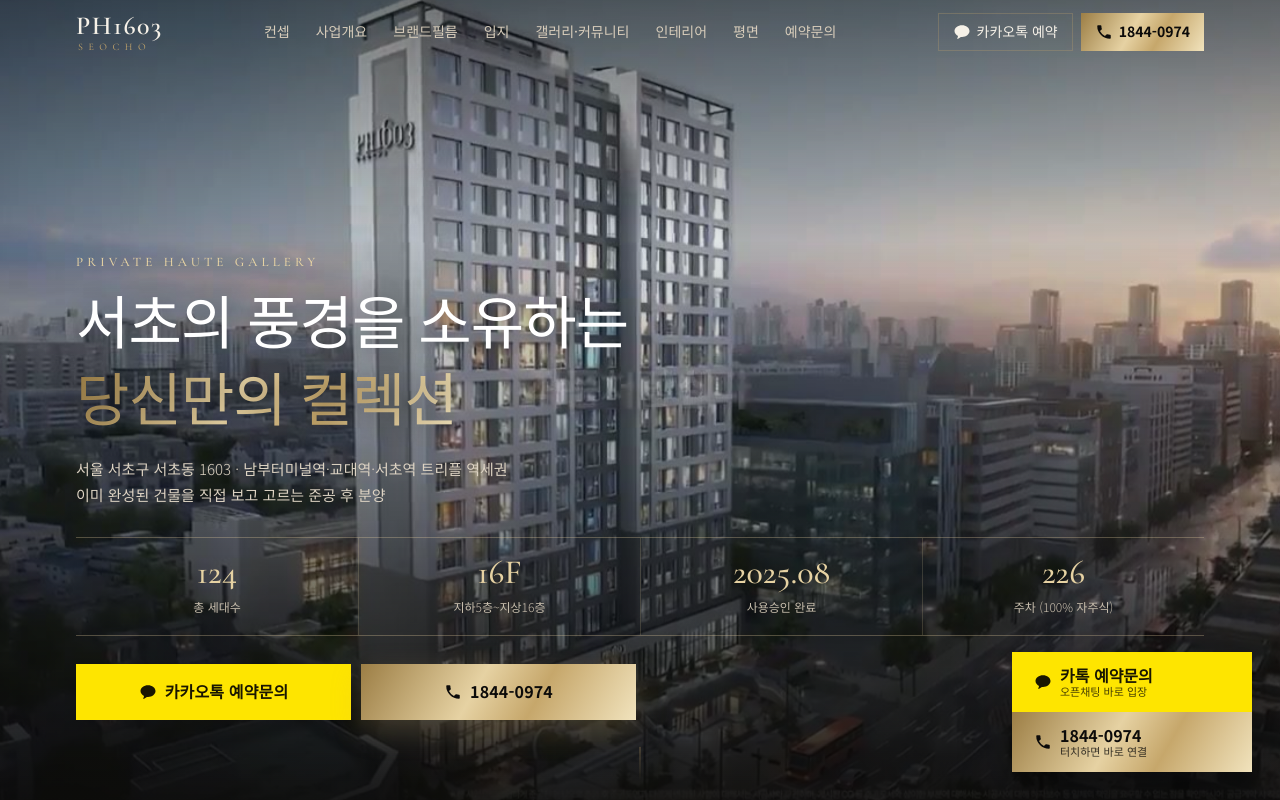
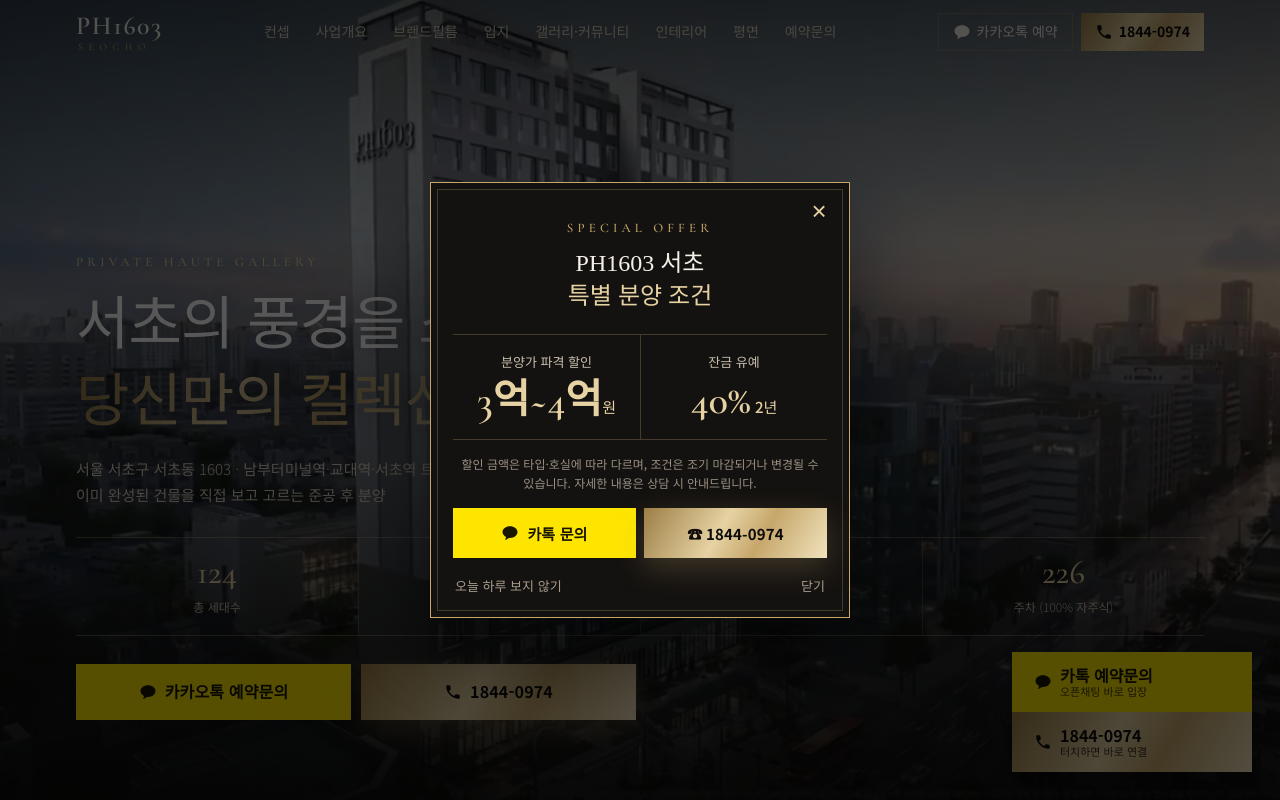
Before and after one commit to jmjj990312-afk/ph1603, a plain HTML site: page index.html in a window 1280 px wide. Shown: the top 800 px of the page. Drawn offline with nearby package versions, Linux system fonts and the light colour scheme.

Commit message:
분양 조건 팝업 추가 (할인 3억~4억, 잔금 40% 2년 유예)
Co-Authored-By: Claude Opus 5.5 <noreply@anthropic.com>

```diff
--- a/index.html
+++ b/index.html
@@ -239,6 +239,29 @@ footer button{background:none;border:0;color:var(--gold2);text-decoration:underl
 .toast b{color:var(--gold2);font-weight:500}
 .toast button{margin-top:10px;width:100%;padding:11px;border:0;background:var(--goldg);color:var(--bk);font-weight:700;font-size:14px;cursor:pointer;font-family:inherit}
 @media (min-width:900px){.toast{bottom:28px;left:28px;transform:none}}
+
+/* 분양 조건 팝업 */
+.promo{position:fixed;inset:0;z-index:95;background:rgba(0,0,0,.66);display:flex;align-items:center;justify-content:center;padding:16px;animation:fd .5s ease}
+.promo[hidden]{display:none}
+.pin{position:relative;width:100%;max-width:420px;background:var(--bk2);color:var(--ivory);border:1px solid var(--gold);padding:34px 22px 16px;text-align:center;box-shadow:0 30px 80px rgba(0,0,0,.5)}
+.pin::before{content:"";position:absolute;inset:6px;border:1px solid var(--line);pointer-events:none}
+.pin .en{color:var(--gold)}
+.pin h3{font-family:var(--serif);font-weight:500;font-size:24px;line-height:1.4;margin:8px 0 20px}
+.pin h3 em{font-style:normal;color:var(--gold2)}
+.px{position:absolute;top:10px;right:12px;width:36px;height:36px;background:none;border:0;color:var(--gold2);font-size:26px;line-height:1;cursor:pointer;z-index:1}
+.offer{display:grid;grid-template-columns:minmax(0,1fr) minmax(0,1fr);border-top:1px solid var(--line);border-bottom:1px solid var(--line)}
+.offer div{padding:16px 4px}
+.offer div+div{border-left:1px solid var(--line)}
+.offer span{display:block;font-size:13px;color:#c9bfae}
+.offer b{display:block;font-family:var(--en);font-weight:600;font-size:clamp(30px,9vw,40px);line-height:1.15;color:var(--gold2);margin-top:4px}
+.offer b{white-space:nowrap}
+@media (max-width:380px){.offer{grid-template-columns:minmax(0,1fr)}.offer div+div{border-left:0;border-top:1px solid var(--line)}.offer div{padding:12px 4px}}
+.offer small{font-family:'Noto Sans KR',sans-serif;font-size:15px;font-weight:500}
+.pnote{font-size:12px;color:#9a9083;margin:14px 2px 16px;line-height:1.6}
+.pbtn{display:grid;grid-template-columns:minmax(0,1fr) minmax(0,1fr);gap:8px}
+.pbtn .btn{min-height:50px;font-size:15px;padding:10px 8px}
+.pfoot{display:flex;justify-content:space-between;margin-top:12px;position:relative;z-index:1}
+.pfoot button{background:none;border:0;color:#a89d8d;font-size:13px;cursor:pointer;font-family:inherit;padding:6px 2px}
 
 /* popup */
 .pop{position:fixed;inset:0;z-index:90;background:rgba(0,0,0,.6);display:none;align-items:center;justify-content:center;padding:16px}
@@ -651,6 +674,24 @@ footer button{background:none;border:0;color:var(--gold2);text-decoration:underl
   <a class="f2" href="tel:18440974"><svg class="i" viewBox="0 0 24 24"><path d="M6.6 10.8a15.1 15.1 0 0 0 6.6 6.6l2.2-2.2c.3-.3.7-.4 1-.2 1.1.4 2.3.6 3.6.6.6 0 1 .4 1 1V20c0 .6-.4 1-1 1A17 17 0 0 1 3 4c0-.6.4-1 1-1h3.5c.6 0 1 .4 1 1 0 1.3.2 2.5.6 3.6.1.3 0 .7-.2 1z"/></svg><span>1844-0974<small>터치하면 바로 연결</small></span></a>
 </div>
 
+<div class="promo" id="promo" role="dialog" aria-modal="true" aria-labelledby="promoT" hidden>
+  <div class="pin">
+    <button type="button" class="px" id="promoX" aria-label="닫기">×</button>
+    <p class="en">Special Offer</p>
+    <h3 id="promoT">PH1603 서초<br><em>특별 분양 조건</em></h3>
+    <div class="offer">
+      <div><span>분양가 파격 할인</span><b>3억~4억<small>원</small></b></div>
+      <div><span>잔금 유예</span><b>40%<small> 2년</small></b></div>
+    </div>
+    <p class="pnote">할인 금액은 타입·호실에 따라 다르며, 조건은 조기 마감되거나 변경될 수 있습니다. 자세한 내용은 상담 시 안내드립니다.</p>
+    <div class="pbtn">
+      <a class="btn kakao kakao-link" href="https://open.kakao.com/o/sjeUHrXi" target="_blank" rel="noopener"><svg class="i" viewBox="0 0 24 24"><path d="M12 3C6.5 3 2 6.5 2 10.8c0 2.8 1.9 5.2 4.7 6.6l-1 3.6c-.1.3.3.6.6.4l4.2-2.8c.5.1 1 .1 1.5.1 5.5 0 10-3.5 10-7.9S17.5 3 12 3z"/></svg>카톡 문의</a>
+      <a class="btn gold" href="tel:18440974">☎ 1844-0974</a>
+    </div>
+    <div class="pfoot"><button type="button" id="promoToday">오늘 하루 보지 않기</button><button type="button" id="promoClose">닫기</button></div>
+  </div>
+</div>
+
 <div class="toast" id="kkback" role="status" hidden>
   <p><b>카카오톡 예약문의</b>로 연결했어요.<br>홈페이지는 그대로 계속 보실 수 있어요.</p>
   <button type="button" id="kkclose">홈페이지 계속 보기</button>
@@ -727,6 +768,19 @@ document.querySelectorAll('.type[data-u]').forEach(function(c){
   });
 });
 
+/* 분양 조건 팝업: 처음 들어오면 표시, "오늘 하루 보지 않기" 기억 */
+(function(){
+  var pm=document.getElementById('promo'), key='ph1603_promo_hide', today=new Date().toISOString().slice(0,10), hid='';
+  try{hid=localStorage.getItem(key)||'';}catch(_){}
+  if(hid!==today)setTimeout(function(){pm.hidden=false;},700);
+  function close(){pm.hidden=true;}
+  document.getElementById('promoX').addEventListener('click',close);
+  document.getElementById('promoClose').addEventListener('click',close);
+  document.getElementById('promoToday').addEventListener('click',function(){try{localStorage.setItem(key,today);}catch(_){} close();});
+  pm.addEventListener('click',function(e){if(e.target===pm)close();});
+  document.addEventListener('keydown',function(e){if(e.key==='Escape')close();});
+})();
+
 /* 헤더 */
 var hd=document.getElementById('hd');
 function onScroll(){hd.classList.toggle('solid',window.scrollY>40);}
```
